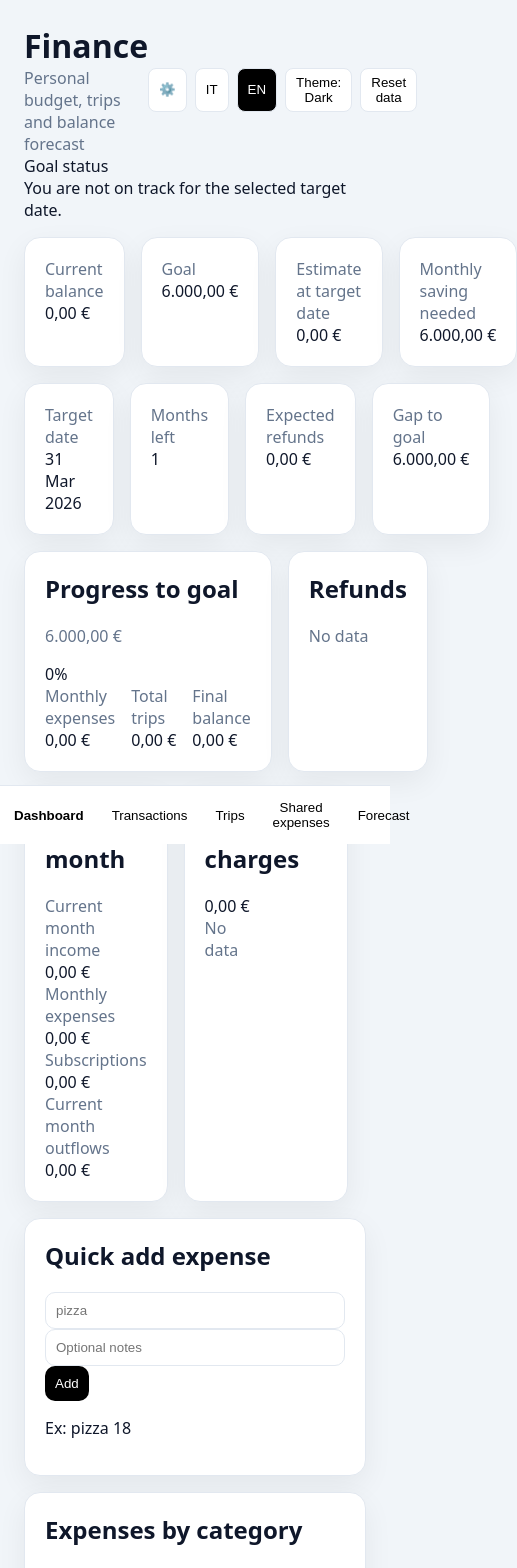
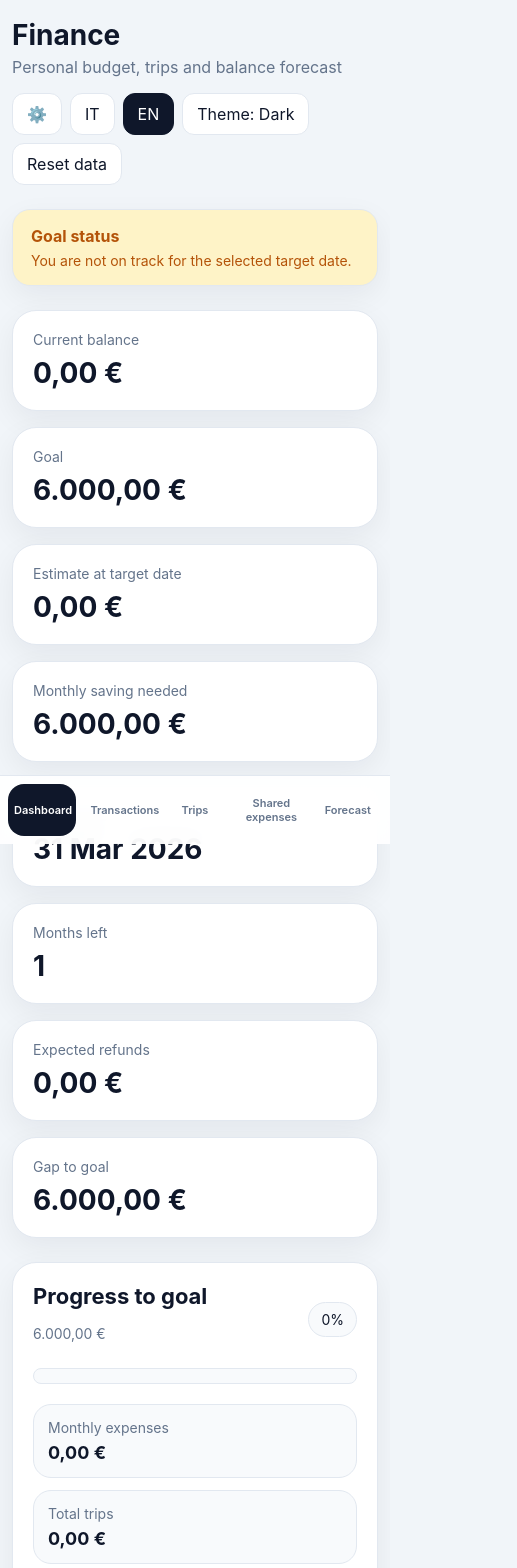
Before and after one commit to am-pachy/Finance-Tracker-App, a React (Vite) app: page / in a window 390 px wide. Shown: the top 1568 px of the page, 517 px wide, since content can reach past the window. Built offline with nearby package versions, Linux system fonts and the light colour scheme; the HTML template or start-up script is replaced by a standard one.

Commit message:
Update index.css

```diff
--- a/src/index.css
+++ b/src/index.css
@@ -1,14 +1,3 @@
-* {
-  box-sizing: border-box;
-}
-
-body {
-  margin: 0;
-  font-family: system-ui, -apple-system, sans-serif;
-  background: var(--bg);
-  color: var(--text);
-}
-
 :root {
   --bg: #f1f5f9;
   --bg-soft: #ffffff;
@@ -16,47 +5,115 @@ body {
   --text: #0f172a;
   --muted: #64748b;
   --border: #e2e8f0;
-  --shadow: 0 10px 30px rgba(0,0,0,0.06);
+  --shadow: 0 10px 30px rgba(15, 23, 42, 0.06);
+  --primary: #0f172a;
+  --primary-contrast: #ffffff;
+  --green-bg: #dcfce7;
+  --green-text: #15803d;
+  --amber-bg: #fef3c7;
+  --amber-text: #b45309;
+  --red-bg: #fee2e2;
+  --red-text: #dc2626;
 }
 
-[data-theme="dark"] {
+:root[data-theme="dark"] {
   --bg: #020617;
   --bg-soft: #0f172a;
   --bg-soft-2: #1e293b;
   --text: #f8fafc;
   --muted: #94a3b8;
-  --border: #334155;
+  --border: #1e293b;
+  --shadow: 0 10px 30px rgba(0, 0, 0, 0.35);
+  --primary: #f8fafc;
+  --primary-contrast: #020617;
+  --green-bg: #052e16;
+  --green-text: #4ade80;
+  --amber-bg: #451a03;
+  --amber-text: #fbbf24;
+  --red-bg: #450a0a;
+  --red-text: #f87171;
+}
+
+* {
+  box-sizing: border-box;
+}
+
+html,
+body,
+#root {
+  margin: 0;
+  min-height: 100%;
+  padding: 0;
+}
+
+body {
+  font-family: Inter, system-ui, -apple-system, BlinkMacSystemFont, "Segoe UI", sans-serif;
+  background: var(--bg);
+  color: var(--text);
+}
+
+button,
+input,
+select {
+  font: inherit;
 }
 
 .app-shell {
   min-height: 100vh;
-  padding-bottom: 80px;
+  background: var(--bg);
+  color: var(--text);
 }
 
 .app-container {
   max-width: 1200px;
-  margin: auto;
-  padding: 24px;
+  margin: 0 auto;
+  padding: 20px 16px 100px;
 }
 
 .topbar {
   display: flex;
   justify-content: space-between;
-  align-items: center;
+  align-items: flex-start;
+  gap: 16px;
+  margin-bottom: 24px;
+  flex-wrap: wrap;
+}
+
+.page-title {
+  margin: 0;
+  font-size: 32px;
+  line-height: 1.1;
+}
+
+.page-subtitle {
+  margin: 6px 0 0;
+  color: var(--muted);
 }
 
 .topbar-actions {
   display: flex;
+  flex-wrap: wrap;
   gap: 8px;
 }
 
-.page-title {
-  margin: 0;
+.chip {
+  border: 1px solid var(--border);
+  background: var(--bg-soft);
+  color: var(--text);
+  border-radius: 12px;
+  padding: 10px 14px;
+  cursor: pointer;
 }
 
-.page-subtitle {
-  margin: 0;
-  color: var(--muted);
+.chip-active {
+  background: var(--primary);
+  color: var(--primary-contrast);
+  border-color: var(--primary);
+}
+
+.stack {
+  display: grid;
+  gap: 24px;
 }
 
 .grid {
@@ -65,105 +122,386 @@ body {
 }
 
 .grid-2 {
-  grid-template-columns: repeat(2,1fr);
+  grid-template-columns: repeat(2, minmax(0, 1fr));
 }
 
 .grid-3 {
-  grid-template-columns: repeat(3,1fr);
+  grid-template-columns: repeat(3, minmax(0, 1fr));
 }
 
 .grid-4 {
-  grid-template-columns: repeat(4,1fr);
+  grid-template-columns: repeat(4, minmax(0, 1fr));
 }
 
-.stack {
-  display: flex;
-  flex-direction: column;
-  gap: 16px;
+.form-grid-4 {
+  display: grid;
+  grid-template-columns: repeat(4, minmax(0, 1fr));
+  gap: 14px;
+}
+
+.form-grid-full {
+  grid-column: 1 / -1;
+}
+
+.small-gap {
+  gap: 12px;
+}
+
+.top-gap {
+  margin-top: 20px;
+}
+
+.top-gap-sm {
+  margin-top: 10px;
+}
+
+.span-2 {
+  grid-column: span 2;
 }
 
 .card {
   background: var(--bg-soft);
   border: 1px solid var(--border);
+  border-radius: 24px;
   padding: 20px;
-  border-radius: 16px;
   box-shadow: var(--shadow);
 }
 
 .section-title {
-  margin-top: 0;
+  margin: 0 0 16px;
+  font-size: 22px;
 }
 
-.input {
+.row-between {
+  display: flex;
+  justify-content: space-between;
+  align-items: center;
+  gap: 12px;
+}
+
+.badge {
+  background: var(--bg-soft-2);
+  border: 1px solid var(--border);
+  border-radius: 999px;
+  padding: 8px 12px;
+  font-size: 14px;
+}
+
+.muted {
+  color: var(--muted);
+  font-size: 14px;
+}
+
+.small-muted {
+  color: var(--muted);
+  font-size: 12px;
+  margin-top: 4px;
+}
+
+.stat-value {
+  margin-top: 8px;
+  font-size: 28px;
+  font-weight: 700;
+}
+
+.mini-card {
+  background: var(--bg-soft-2);
+  border: 1px solid var(--border);
+  border-radius: 18px;
+  padding: 14px;
+}
+
+.mini-value {
+  margin-top: 6px;
+  font-size: 18px;
+  font-weight: 700;
+}
+
+.mini-rows {
+  display: grid;
+  gap: 12px;
+}
+
+.mini-row {
+  display: flex;
+  justify-content: space-between;
+  align-items: center;
+  gap: 12px;
+  background: var(--bg-soft-2);
+  border: 1px solid var(--border);
+  border-radius: 18px;
+  padding: 14px;
+}
+
+.progress-track {
+  margin-top: 12px;
   width: 100%;
-  padding: 10px;
-  border-radius: 10px;
+  height: 16px;
+  background: var(--bg-soft-2);
+  border-radius: 999px;
+  overflow: hidden;
   border: 1px solid var(--border);
 }
 
-.primary-btn {
-  padding: 10px;
-  border-radius: 10px;
-  border: none;
-  background: black;
-  color: white;
-  cursor: pointer;
-}
-
-.chip {
-  border: 1px solid var(--border);
-  background: var(--bg-soft);
-  padding: 6px 10px;
-  border-radius: 8px;
-  cursor: pointer;
-}
-
-.chip-active {
-  background: black;
-  color: white;
+.progress-fill {
+  height: 100%;
+  background: var(--primary);
+  border-radius: 999px;
 }
 
 .list {
-  display: flex;
-  flex-direction: column;
-  gap: 10px;
+  display: grid;
+  gap: 12px;
 }
 
 .list-item {
   display: flex;
   justify-content: space-between;
+  gap: 16px;
+  align-items: flex-start;
+  background: var(--bg-soft);
+  border: 1px solid var(--border);
+  border-radius: 18px;
+  padding: 14px;
 }
 
-.muted {
+.item-title {
+  font-weight: 600;
+}
+
+.item-amount {
+  font-weight: 700;
+  white-space: nowrap;
+}
+
+.amount-negative {
+  color: var(--red-text);
+}
+
+.amount-positive {
+  color: var(--green-text);
+}
+
+.strong {
+  font-weight: 700;
+}
+
+.right {
+  text-align: right;
+}
+
+.status-btn {
+  border: none;
+  border-radius: 999px;
+  padding: 8px 12px;
+  cursor: pointer;
+  font-size: 12px;
+  font-weight: 700;
+  margin-top: 8px;
+}
+
+.status-green {
+  background: var(--green-bg);
+  color: var(--green-text);
+}
+
+.status-amber {
+  background: var(--amber-bg);
+  color: var(--amber-text);
+}
+
+.status-red {
+  background: var(--red-bg);
+  color: var(--red-text);
+}
+
+.form-stack {
+  display: grid;
+  gap: 14px;
+}
+
+.field-label {
+  display: block;
+  margin-bottom: 6px;
+  font-size: 14px;
   color: var(--muted);
+}
+
+.input {
+  width: 100%;
+  border: 1px solid var(--border);
+  background: var(--bg-soft);
+  color: var(--text);
+  border-radius: 16px;
+  padding: 12px 14px;
+  outline: none;
+}
+
+.input::placeholder {
+  color: var(--muted);
+}
+
+.primary-btn {
+  border: none;
+  border-radius: 16px;
+  padding: 12px 16px;
+  background: var(--primary);
+  color: var(--primary-contrast);
+  cursor: pointer;
+  font-weight: 700;
+}
+
+.chart-wrap {
+  width: 100%;
+  overflow-x: auto;
+}
+
+.chart-svg {
+  width: 100%;
+  min-width: 720px;
+  height: auto;
+  display: block;
+}
+
+.chart-axis {
+  stroke: var(--border);
+  stroke-width: 2;
+}
+
+.chart-grid {
+  stroke: var(--border);
+  stroke-width: 1;
+  stroke-dasharray: 3 6;
+}
+
+.chart-line {
+  stroke: var(--primary);
+  stroke-width: 4;
+  fill: none;
+}
+
+.chart-dot {
+  fill: var(--primary);
+}
+
+.chart-label {
+  fill: var(--muted);
+  font-size: 13px;
+}
+
+.chart-value {
+  fill: var(--text);
+  font-size: 12px;
+  font-weight: 700;
+}
+
+.category-chart {
+  display: grid;
+  gap: 14px;
+}
+
+.category-row {
+  display: grid;
+  gap: 8px;
+}
+
+.category-label-row {
+  display: flex;
+  justify-content: space-between;
+  gap: 12px;
+  font-size: 14px;
+}
+
+.category-bar-track {
+  width: 100%;
+  height: 14px;
+  border-radius: 999px;
+  background: var(--bg-soft-2);
+  border: 1px solid var(--border);
+  overflow: hidden;
+}
+
+.category-bar-fill {
+  height: 100%;
+  border-radius: 999px;
+  background: var(--primary);
+}
+
+.settings-help {
+  margin-top: 18px;
+  padding-top: 16px;
+  border-top: 1px solid var(--border);
+}
+
+.settings-help-title {
+  margin: 0 0 10px;
+  font-size: 16px;
+}
+
+.settings-help-list {
+  margin: 0;
+  padding-left: 18px;
+  color: var(--muted);
+  display: grid;
+  gap: 8px;
+  font-size: 14px;
+}
+
+.table-wrap {
+  overflow-x: auto;
+}
+
+.forecast-table {
+  width: 100%;
+  border-collapse: collapse;
+  font-size: 14px;
+}
+
+.forecast-table th,
+.forecast-table td {
+  padding: 14px 10px;
+  border-bottom: 1px solid var(--border);
+  text-align: left;
+}
+
+.forecast-table th {
+  color: var(--muted);
+  font-weight: 600;
 }
 
 .bottom-nav {
   position: fixed;
-  bottom: 0;
   left: 0;
   right: 0;
-  background: var(--bg-soft);
+  bottom: 0;
+  background: color-mix(in srgb, var(--bg-soft) 92%, transparent);
   border-top: 1px solid var(--border);
+  backdrop-filter: blur(12px);
+  padding: 10px;
   display: grid;
+  gap: 8px;
+  max-width: 920px;
+  margin: 0 auto;
+}
+
+.five-cols {
+  grid-template-columns: repeat(5, minmax(0, 1fr));
 }
 
 .nav-btn {
-  padding: 14px;
   border: none;
-  background: none;
+  border-radius: 16px;
+  padding: 14px 10px;
+  background: transparent;
+  color: var(--muted);
   cursor: pointer;
+  font-weight: 600;
 }
 
 .nav-btn-active {
-  font-weight: bold;
+  background: var(--primary);
+  color: var(--primary-contrast);
 }
-
-.five-cols {
-  grid-template-columns: repeat(5,1fr);
-}
-
-/* MODAL */
 
 .modal-overlay {
   position: fixed;
@@ -173,23 +511,103 @@ body {
   align-items: center;
   justify-content: center;
   padding: 20px;
+  z-index: 1000;
 }
 
 .modal-card {
   width: min(920px, 100%);
+  max-height: 90vh;
+  overflow-y: auto;
   background: var(--bg-soft);
-  border-radius: 20px;
+  color: var(--text);
+  border: 1px solid var(--border);
+  border-radius: 24px;
   padding: 20px;
+  box-shadow: var(--shadow);
 }
 
 .modal-header {
   display: flex;
+  align-items: center;
   justify-content: space-between;
+  gap: 12px;
+  margin-bottom: 16px;
 }
 
 .modal-close {
-  border: none;
-  background: none;
-  font-size: 18px;
+  border: 1px solid var(--border);
+  background: var(--bg-soft-2);
+  color: var(--text);
+  border-radius: 12px;
+  padding: 8px 12px;
   cursor: pointer;
+  font-weight: 700;
 }
+
+.alert-card {
+  border-radius: 18px;
+  padding: 16px 18px;
+  border: 1px solid var(--border);
+  box-shadow: var(--shadow);
+}
+
+.alert-title {
+  font-weight: 700;
+  margin-bottom: 6px;
+}
+
+.alert-text {
+  font-size: 14px;
+}
+
+.alert-ok {
+  background: var(--green-bg);
+  color: var(--green-text);
+}
+
+.alert-warn {
+  background: var(--amber-bg);
+  color: var(--amber-text);
+}
+
+.alert-risk {
+  background: var(--red-bg);
+  color: var(--red-text);
+}
+
+@media (max-width: 980px) {
+  .grid-4,
+  .grid-3,
+  .grid-2,
+  .form-grid-4 {
+    grid-template-columns: 1fr;
+  }
+
+  .span-2 {
+    grid-column: span 1;
+  }
+
+  .five-cols {
+    grid-template-columns: repeat(5, minmax(0, 1fr));
+  }
+}
+
+@media (max-width: 640px) {
+  .page-title {
+    font-size: 28px;
+  }
+
+  .app-container {
+    padding-left: 12px;
+    padding-right: 12px;
+  }
+
+  .bottom-nav {
+    padding: 8px;
+  }
+
+  .nav-btn {
+    font-size: 11px;
+    padding: 12px 6px;
+  }
+}
```
